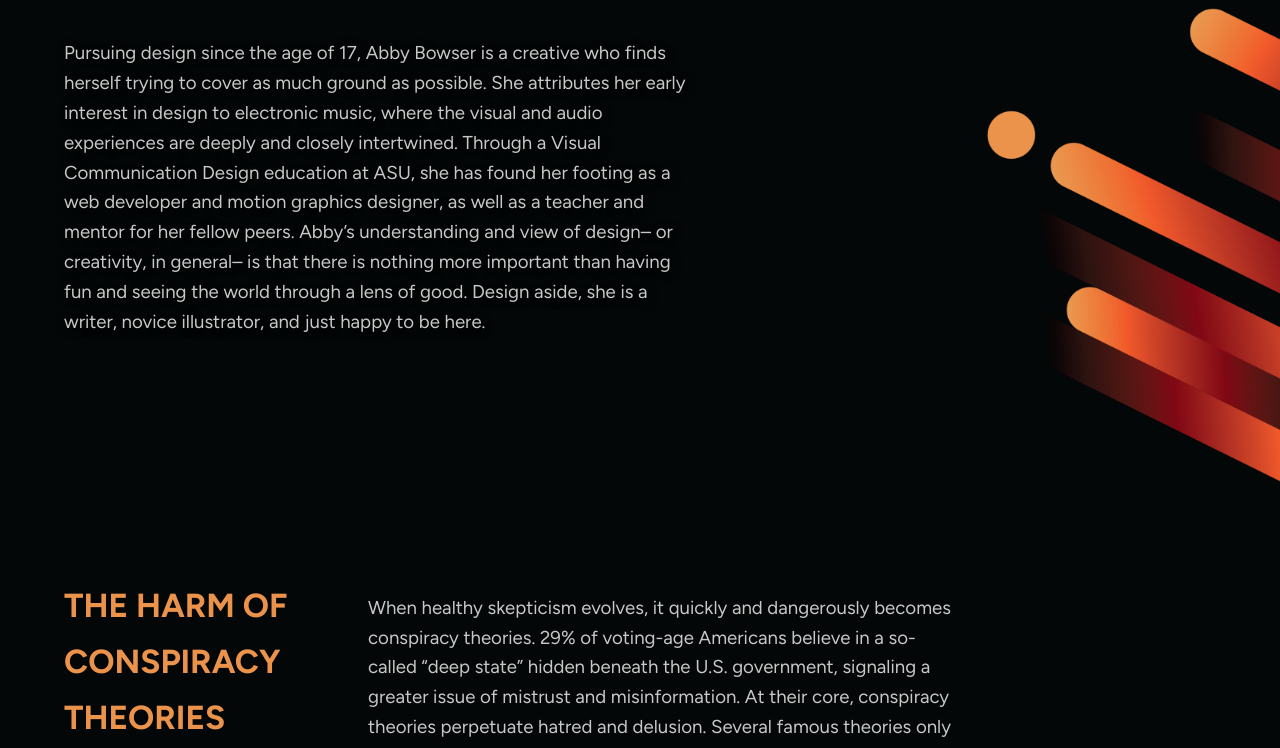
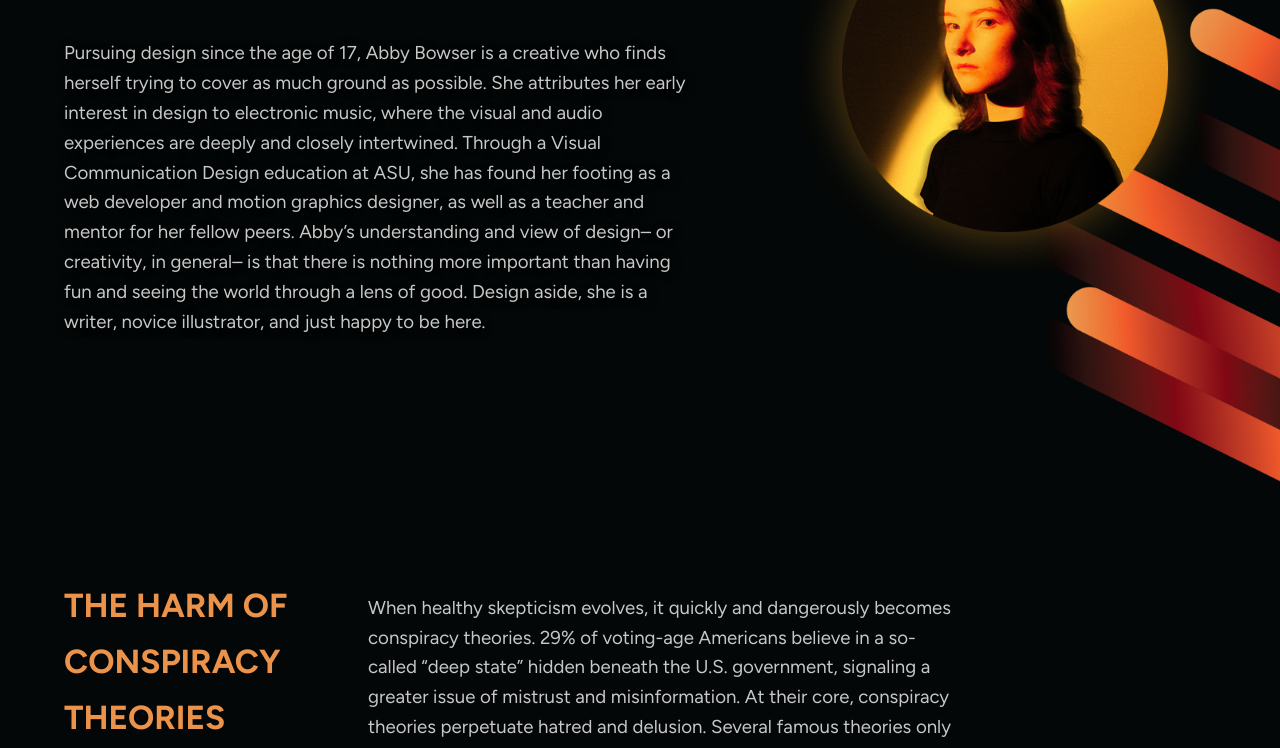
Before and after one commit to avalondays/change-directions-2024, a plain HTML site: page abby-bowser.html in a window 1280 px wide. Shown: the part 302-1050 px from the top of the page. Drawn offline with nearby package versions, Linux system fonts and the light colour scheme.

Commit message:
Fixed portrait image path

```diff
--- a/abby-bowser.html
+++ b/abby-bowser.html
@@ -71,7 +71,7 @@
           fun and seeing the world through a lens of good. Design aside, she is a writer, novice illustrator, and just happy to be here.</p>
       </div>
       <div class="student-bio-img">
-        <img class="portrait" src="./img/_0052_AbbyBowser_Portrait-1.png">
+        <img class="portrait" src="./img/_0052_AbbyBowser_Portrait.png">
         <img class="line-graphics graphic-home-2" src="img/home-2.png">
       </div>
 
```
